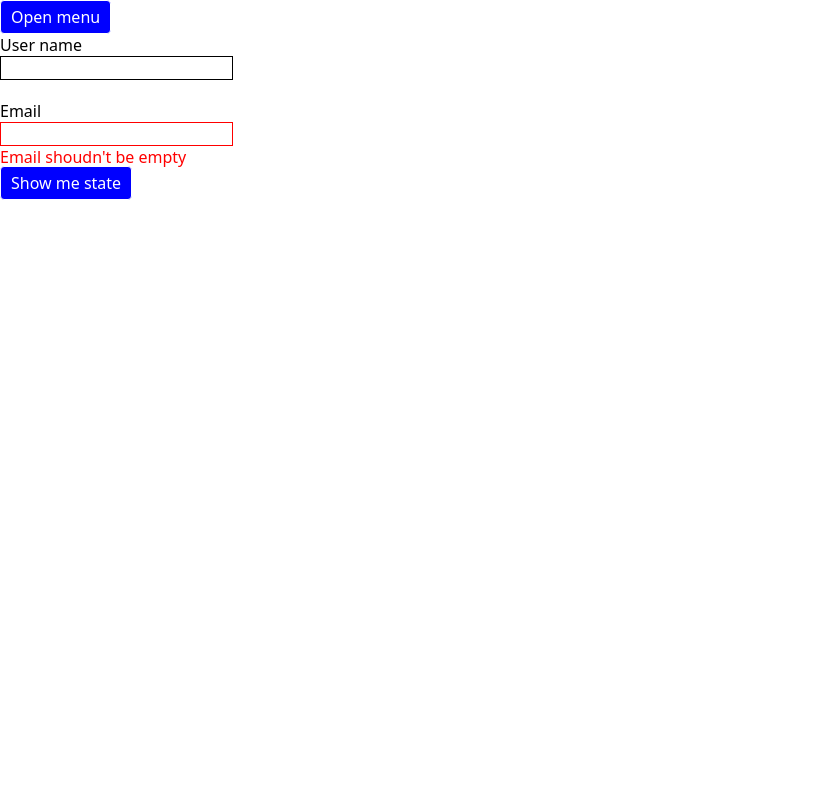
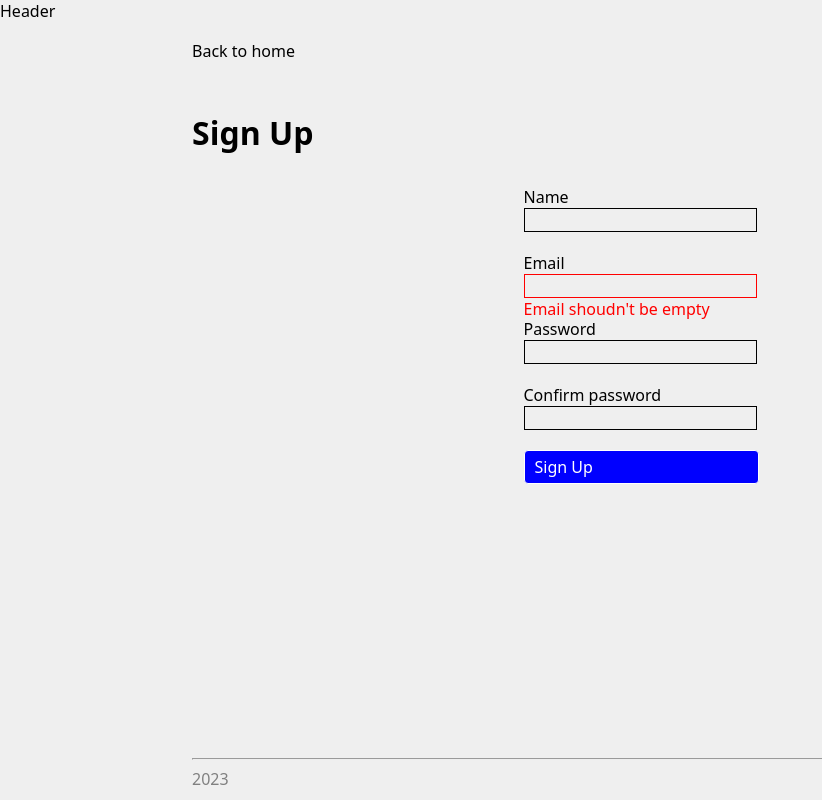
Before and after one commit to taweeer/TeachMeSkills_fe49-onl_CRA, a React (Create React App) app: page /sign-up in a window 1280 px wide. Shown: the whole page, without its empty margins (0-822 px from the left). Built offline with nearby package versions, Linux system fonts and the light colour scheme.

Commit message:
lesson 39

```diff
--- a/package.json
+++ b/package.json
@@ -18,6 +18,7 @@
     "web-vitals": "^2.1.4"
   },
   "imports": {
+    "#features/*": "./src/features/*",
     "#ui/*": "./src/ui/*"
   },
   "scripts": {
--- a/src/App.css
+++ b/src/App.css
@@ -1,38 +1,11 @@
 .App {
-  text-align: center;
-}
+  --background-primary-color: #eeeeeeee;
+  --text-primary-color: black;
+  --text-secondary-color: gray;
 
-.App-logo {
-  height: 40vmin;
-  pointer-events: none;
-}
-
-@media (prefers-reduced-motion: no-preference) {
-  .App-logo {
-    animation: App-logo-spin infinite 20s linear;
+  &.dark {
+    --background-primary-color: black;
+    --text-primary-color: white;
+    --text-secondary-color: gray;
   }
 }
-
-.App-header {
-  background-color: #282c34;
-  min-height: 100vh;
-  display: flex;
-  flex-direction: column;
-  align-items: center;
-  justify-content: center;
-  font-size: calc(10px + 2vmin);
-  color: white;
-}
-
-.App-link {
-  color: #61dafb;
-}
-
-@keyframes App-logo-spin {
-  from {
-    transform: rotate(0deg);
-  }
-  to {
-    transform: rotate(360deg);
-  }
-}
--- a/src/App.tsx
+++ b/src/App.tsx
@@ -1,18 +1,10 @@
 import './App.css';
-
-import { Menu } from '#ui/menu/menu';
-import { TestForm } from './features/test-form/test-form';
+import { SignUp } from './pages/sign-up';
 
 function App() {
   return (
-    <div>
-      <Menu
-        items={[
-          { id: '1', title: 'item 1' },
-          { id: '2', title: 'item 2' },
-        ]}
-      />
-      <TestForm />
+    <div className="App">
+      <SignUp />
     </div>
   );
 }
--- /dev/null
+++ b/src/features/back-link/back-link.tsx
@@ -0,0 +1,9 @@
+import styled from 'styled-components';
+
+export const BackLink: React.FC = () => (
+  <BackLinkWrapper>Back to home</BackLinkWrapper>
+);
+
+const BackLinkWrapper = styled.div`
+  color: var(--text-primary-color);
+`;
--- /dev/null
+++ b/src/features/sign-up-form/sign-up-form.tsx
@@ -0,0 +1,46 @@
+import { useState } from 'react';
+import { Input } from '#ui/input/input';
+import { Button } from '#ui/button';
+
+export const SignUpForm: React.FC = () => {
+  const [name, setName] = useState('');
+  const [email, setEmail] = useState('');
+
+  const [password, setPassword] = useState('');
+  const [confirmedPassword, setConfirmedPassword] = useState('');
+
+  return (
+    <form>
+      <Input
+        type="text"
+        labelText="Name"
+        value={name}
+        onChange={({ currentTarget }) => setName(currentTarget.value)}
+      />
+      <Input
+        type="email"
+        labelText="Email"
+        value={email}
+        onChange={({ currentTarget }) => setEmail(currentTarget.value)}
+        error={email ? undefined : `Email shoudn't be empty`}
+      />
+      <Input
+        type="password"
+        labelText="Password"
+        value={password}
+        onChange={({ currentTarget }) => setPassword(currentTarget.value)}
+      />
+      <Input
+        type="password"
+        labelText="Confirm password"
+        value={confirmedPassword}
+        onChange={({ currentTarget }) =>
+          setConfirmedPassword(currentTarget.value)
+        }
+      />
+      <Button variant="primary" onClick={() => null}>
+        Sign Up
+      </Button>
+    </form>
+  );
+};
--- a/src/features/test-form/test-form.tsx
+++ /dev/null
@@ -1,29 +0,0 @@
-import { Button } from '#ui/button';
-import { Input } from '#ui/input/input';
-import { useState } from 'react';
-
-export const TestForm: React.FC = () => {
-  const [name, setName] = useState('');
-  const [email, setEmail] = useState('');
-
-  return (
-    <form>
-      <Input
-        type="text"
-        labelText="User name"
-        value={name}
-        onChange={({ currentTarget }) => setName(currentTarget.value)}
-      />
-      <Input
-        type="email"
-        labelText="Email"
-        value={email}
-        onChange={({ currentTarget }) => setEmail(currentTarget.value)}
-        error={email ? undefined : `Email shoudn't be empty`}
-      />
-      <Button variant="primary" onClick={() => console.log({ name, email })}>
-        Show me state
-      </Button>
-    </form>
-  );
-};
--- /dev/null
+++ b/src/pages/sign-up.tsx
@@ -0,0 +1,15 @@
+import { MainTemplate } from '#ui/templates/main-template';
+import { Title } from '#ui/title/title';
+import { BackLink } from '#features/back-link/back-link';
+import { SignUpForm } from '#features/sign-up-form/sign-up-form';
+
+export const SignUp: React.FC = () => {
+  return (
+    <MainTemplate
+      header={<header style={{ width: '100%', height: '40px' }}>Header</header>}
+      backLink={<BackLink />}
+      title={<Title>Sign Up</Title>}
+      body={<SignUpForm />}
+    />
+  );
+};
--- a/src/ui/button/button.tsx
+++ b/src/ui/button/button.tsx
@@ -27,11 +27,17 @@ export const Button: React.FC<Props> = ({
 
 const css = String.raw;
 
-const ButtonWrapper = styled.button<{ $variant: 'primary' | 'secondary' }>`
+const ButtonWrapper = styled.button<{
+  $variant: 'primary' | 'secondary';
+  $fitContent?: boolean;
+}>`
   all: unset;
   cursor: pointer;
   border-radius: 4px;
   padding: 5px 10px;
+  width: ${({ $fitContent }) => {
+    return $fitContent ? 'fit-content' : 'calc(100% - 20px)';
+  }};
 
   ${({ $variant }) => {
     switch ($variant) {
--- a/src/ui/input/input.tsx
+++ b/src/ui/input/input.tsx
@@ -8,7 +8,7 @@ type Props = React.InputHTMLAttributes<HTMLInputElement> & {
 export const Input: React.FC<Props> = ({ labelText, error, ...restProps }) => {
   return (
     <Label>
-      <div>{labelText}</div>
+      <LabelText>{labelText}</LabelText>
       <InputWrapper $borderColor={error ? 'red' : undefined} {...restProps} />
       <Error>{error}</Error>
     </Label>
@@ -18,6 +18,11 @@ export const Input: React.FC<Props> = ({ labelText, error, ...restProps }) => {
 const Label = styled.label`
   display: block;
   width: fit-content;
+  color: var(--text-primary-color);
+`;
+
+const LabelText = styled.div`
+  text-align: start;
 `;
 
 const InputWrapper = styled.input<{ $borderColor?: string }>`
--- /dev/null
+++ b/src/ui/templates/main-template.tsx
@@ -0,0 +1,86 @@
+import styled from 'styled-components';
+
+type Props = {
+  header: React.ReactNode;
+  backLink: React.ReactNode;
+  title: React.ReactNode;
+  body: React.ReactNode;
+  children?: never;
+};
+
+export const MainTemplate: React.FC<Props> = ({
+  header,
+  backLink,
+  title,
+  body,
+}) => {
+  return (
+    <MainTemplateWrapper>
+      {header}
+      <ContentWithPaddings>
+        <Main>
+          <BackLinkContainer>{backLink}</BackLinkContainer>
+          <TitleContainer>{title}</TitleContainer>
+          <BodyContainer>{body}</BodyContainer>
+        </Main>
+        <Footer>
+          <FooterDelimiter />
+          <Year>{new Date().getFullYear()}</Year>
+        </Footer>
+      </ContentWithPaddings>
+    </MainTemplateWrapper>
+  );
+};
+
+const MainTemplateWrapper = styled.div`
+  width: 100%;
+  height: 100svh;
+
+  display: flex;
+  flex-direction: column;
+  align-items: center;
+
+  background-color: var(--background-primary-color);
+`;
+
+const ContentWithPaddings = styled.div`
+  width: 70%;
+  display: flex;
+  flex-direction: column;
+  flex-grow: 1;
+`;
+
+const Main = styled.main`
+  width: 100%;
+  flex-grow: 1;
+`;
+
+const BackLinkContainer = styled.div`
+  width: 100%;
+  height: 50px;
+  text-align: start;
+`;
+
+const TitleContainer = styled.div`
+  width: 100%;
+  height: 75px;
+  text-align: start;
+`;
+
+const BodyContainer = styled.div`
+  width: 100%;
+  display: flex;
+  justify-content: center;
+`;
+
+const Footer = styled.footer`
+  width: 100%;
+  height: 50px;
+  color: var(--text-secondary-color);
+`;
+
+const FooterDelimiter = styled.hr`
+  width: 100%;
+`;
+
+const Year = styled.div``;
--- /dev/null
+++ b/src/ui/title/title.tsx
@@ -0,0 +1,14 @@
+import styled from 'styled-components';
+
+type Props = {
+  children: string;
+};
+
+export const Title: React.FC<Props> = ({ children }) => (
+  <TitleWrapper>{children}</TitleWrapper>
+);
+
+const TitleWrapper = styled.h1`
+  height: 40px;
+  color: var(--text-primary-color);
+`;
--- a/tsconfig.json
+++ b/tsconfig.json
@@ -16,6 +16,7 @@
     "noEmit": true,
     "jsx": "react-jsx",
     "paths": {
+      "#features/*": ["./src/features/*"],
       "#ui/*": ["./src/ui/*"]
     }
   },
```
